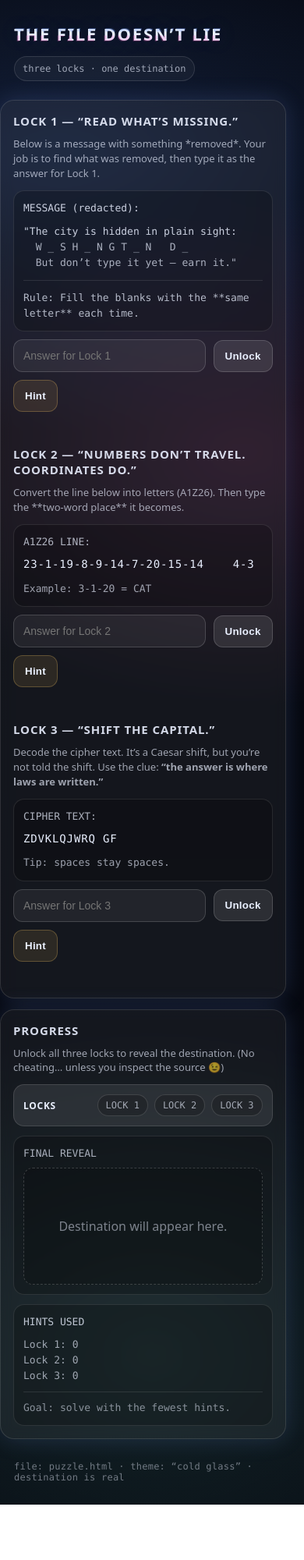
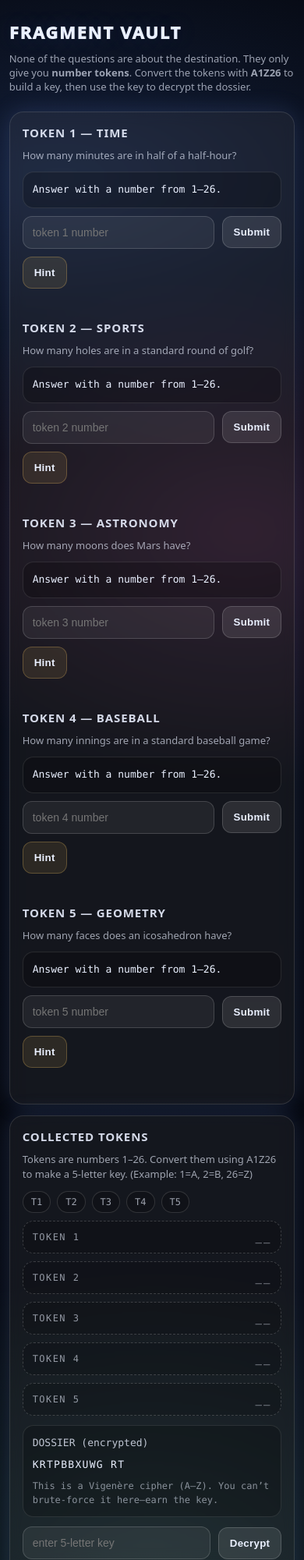
Before and after one commit to tennis6202/Secret, a plain HTML site: page index.html in a window 390 px wide. Shown: the top 2000 px of the page at 78% size. Before the commit the page ends 1929 px from the top, so only its background shows below. Drawn offline with Linux system fonts and the light colour scheme.

Commit message:
Update HTML structure and styles for Fragment Vault

```diff
--- a/index.html
+++ b/index.html
@@ -2,8 +2,8 @@
 <html lang="en">
 <head>
   <meta charset="UTF-8" />
-  <meta name="viewport" content="width=device-width, initial-scale=1"/>
-  <title>PUZZLE FILE</title>
+  <meta name="viewport" content="width=device-width,initial-scale=1"/>
+  <title>Fragment Vault</title>
   <style>
     :root{
       --bg:#070A12;
@@ -15,16 +15,14 @@
       --warn:#ffcc66;
       --bad:#ff5c7a;
       --line:rgba(255,255,255,.12);
-      --glow: 0 0 30px rgba(120, 160, 255, .18);
+      --glow: 0 0 30px rgba(120,160,255,.18);
       --mono: ui-monospace, SFMono-Regular, Menlo, Monaco, Consolas, "Liberation Mono", "Courier New", monospace;
       --sans: system-ui, -apple-system, Segoe UI, Roboto, Helvetica, Arial, sans-serif;
     }
     *{box-sizing:border-box}
     body{
-      margin:0;
-      min-height:100vh;
-      font-family: var(--sans);
-      color:var(--text);
+      margin:0; min-height:100vh;
+      font-family:var(--sans); color:var(--text);
       background:
         radial-gradient(1200px 600px at 20% 10%, rgba(86,140,255,.18), transparent 60%),
         radial-gradient(900px 600px at 80% 30%, rgba(255,110,200,.12), transparent 55%),
@@ -32,49 +30,30 @@
         linear-gradient(180deg, #04060c 0%, #070A12 100%);
       overflow-x:hidden;
     }
-    header{
-      padding:28px 18px 10px;
-      display:flex;
-      justify-content:center;
-    }
-    .wrap{
-      width:min(980px, 94vw);
-    }
-    .title{
-      display:flex;
-      gap:14px;
-      align-items:flex-end;
-      justify-content:space-between;
-      flex-wrap:wrap;
-    }
+    .wrap{ width:min(1050px, 94vw); margin:0 auto; padding:26px 0 30px; }
+    header{ padding:0 0 8px; }
     h1{
       margin:0;
       letter-spacing:.08em;
-      font-weight:800;
-      font-size: clamp(22px, 3.2vw, 34px);
-      text-transform: uppercase;
+      text-transform:uppercase;
+      font-weight:950;
+      font-size: clamp(22px, 3.1vw, 34px);
       text-shadow: var(--glow);
     }
-    .tag{
-      font-family:var(--mono);
-      font-size:12px;
-      padding:8px 10px;
-      border:1px solid var(--line);
-      border-radius:999px;
-      background:rgba(255,255,255,.04);
+    .subhead{
+      margin:10px 0 0;
       color:var(--muted);
-      user-select:none;
+      font-size:13px;
+      line-height:1.4;
+      max-width: 75ch;
     }
-
     .grid{
+      margin-top:14px;
       display:grid;
-      grid-template-columns: 1.1fr .9fr;
+      grid-template-columns: 1.2fr .8fr;
       gap:14px;
-      margin:14px 0 28px;
     }
-    @media (max-width: 860px){
-      .grid{grid-template-columns:1fr}
-    }
+    @media (max-width: 900px){ .grid{grid-template-columns:1fr;} }
 
     .card{
       background: var(--panel);
@@ -88,39 +67,27 @@
       margin:0 0 10px;
       font-size:15px;
       letter-spacing:.06em;
-      text-transform: uppercase;
+      text-transform:uppercase;
       color: rgba(234,240,255,.9);
     }
-    .sub{
+    .hint{
       color:var(--muted);
       font-size:13px;
       line-height:1.45;
       margin:0 0 12px;
     }
-
-    .mono{
-      font-family: var(--mono);
-      font-size: 13px;
-      line-height:1.55;
-    }
-
     .panel{
       background: rgba(0,0,0,.22);
       border:1px solid rgba(255,255,255,.10);
       border-radius:14px;
       padding:12px;
+      font-family:var(--mono);
+      font-size:13px;
+      line-height:1.55;
     }
-
-    .row{
-      display:flex;
-      gap:10px;
-      align-items:center;
-      flex-wrap:wrap;
-      margin-top:10px;
-    }
+    .row{ display:flex; gap:10px; align-items:center; flex-wrap:wrap; margin-top:10px; }
     input{
-      flex:1;
-      min-width: 220px;
+      flex:1; min-width: 220px;
       padding:12px 12px;
       border-radius:12px;
       border:1px solid rgba(255,255,255,.16);
@@ -140,7 +107,7 @@
       background: rgba(255,255,255,.10);
       color: var(--text);
       cursor:pointer;
-      font-weight:700;
+      font-weight:850;
       letter-spacing:.02em;
       transition: transform .12s ease, background .2s ease;
       user-select:none;
@@ -151,39 +118,12 @@
       background: rgba(255, 204, 102, .10);
       border-color: rgba(255, 204, 102, .25);
     }
-
-    .status{
-      margin-top:10px;
-      font-size:13px;
-      color: var(--muted);
-      min-height: 20px;
-    }
+    .status{ margin-top:10px; font-size:13px; color:var(--muted); min-height: 20px; }
     .status.good{ color: var(--good); }
     .status.bad{ color: var(--bad); }
     .status.warn{ color: var(--warn); }
 
-    .lock{
-      display:flex;
-      gap:10px;
-      align-items:center;
-      justify-content:space-between;
-      padding:12px;
-      border-radius:14px;
-      background: var(--panel2);
-      border:1px solid var(--line);
-      margin-top:12px;
-    }
-    .lock b{
-      letter-spacing:.06em;
-      text-transform: uppercase;
-      font-size:12px;
-    }
-    .chips{
-      display:flex;
-      gap:8px;
-      flex-wrap:wrap;
-      justify-content:flex-end;
-    }
+    .chips{ display:flex; gap:8px; flex-wrap:wrap; }
     .chip{
       font-family:var(--mono);
       font-size:12px;
@@ -199,220 +139,183 @@
       background: rgba(87,242,135,.10);
     }
 
-    .footer{
-      padding: 0 18px 28px;
+    .piece{
+      display:flex; align-items:center; justify-content:space-between; gap:10px;
+      padding:12px; border-radius:14px;
+      border:1px dashed rgba(255,255,255,.18);
+      background: rgba(0,0,0,.18);
+      margin-top:10px;
+      font-family:var(--mono);
+    }
+    .piece .label{
+      font-size:12px;
+      letter-spacing:.12em;
+      text-transform:uppercase;
+      color: rgba(234,240,255,.60);
+    }
+    .piece .val{
+      font-size:14px;
+      font-weight:900;
+      letter-spacing:.14em;
+      color: rgba(234,240,255,.95);
+    }
+    .piece .val.muted{ color: rgba(234,240,255,.35); font-weight:700; }
+
+    .final{
+      margin-top:12px;
+      padding:14px;
+      border-radius:14px;
+      border:1px solid rgba(255,255,255,.14);
+      background: rgba(255,255,255,.06);
+      min-height: 180px;
       display:flex;
+      align-items:center;
       justify-content:center;
-      color: rgba(234,240,255,.45);
-      font-size:12px;
-      font-family: var(--mono);
-      letter-spacing:.02em;
+      text-align:center;
     }
 
-    /* a tiny “glitch” vibe */
-    .glitch{
-      position:relative;
-      display:inline-block;
-    }
-    .glitch::before,
-    .glitch::after{
-      content: attr(data-text);
-      position:absolute;
-      left:0; top:0;
-      opacity:.35;
-      pointer-events:none;
-    }
-    .glitch::before{
-      transform: translate(1px, -1px);
-      color: rgba(120,160,255,.85);
-      clip-path: polygon(0 0, 100% 0, 100% 45%, 0 45%);
-    }
-    .glitch::after{
-      transform: translate(-1px, 1px);
-      color: rgba(255,110,200,.75);
-      clip-path: polygon(0 55%, 100% 55%, 100% 100%, 0 100%);
+    .small{
+      font-family:var(--mono);
+      font-size:12px;
+      color: rgba(234,240,255,.55);
+      line-height:1.5;
     }
   </style>
 </head>
 <body>
-  <header>
-    <div class="wrap">
-      <div class="title">
-        <h1 class="glitch" data-text="THE FILE DOESN’T LIE">THE FILE DOESN’T LIE</h1>
-        <div class="tag">three locks · one destination</div>
-      </div>
-    </div>
-  </header>
+  <div class="wrap">
+    <header>
+      <h1>Fragment Vault</h1>
+      <p class="subhead">
+        None of the questions are about the destination. They only give you <b>number tokens</b>.
+        Convert the tokens with <b>A1Z26</b> to build a key, then use the key to decrypt the dossier.
+      </p>
+    </header>
 
-  <main class="wrap">
     <div class="grid">
-
-      <!-- LEFT: PUZZLE -->
+      <!-- LEFT: MINI PUZZLES -->
       <section class="card">
-        <h2>Lock 1 — “Read what’s missing.”</h2>
-        <p class="sub">
-          Below is a message with something *removed*. Your job is to find what was removed,
-          then type it as the answer for Lock 1.
-        </p>
-
-        <div class="panel mono" id="p1">
-          <div style="margin-bottom:10px; color:rgba(234,240,255,.85)">
-            MESSAGE (redacted):
-          </div>
-          <div>
-            <span style="color:rgba(234,240,255,.85)">"The city is hidden in plain sight:</span><br>
-            <span style="color:rgba(234,240,255,.70)">
-              &nbsp;&nbsp;W _ S H _ N G T _ N &nbsp;&nbsp;D _<br>
-              &nbsp;&nbsp;But don’t type it yet — earn it."
-            </span>
-          </div>
-          <hr style="border:0;border-top:1px solid rgba(255,255,255,.10); margin:12px 0;">
-          <div style="color:rgba(234,240,255,.75)">
-            Rule: Fill the blanks with the **same letter** each time.
-          </div>
-        </div>
-
+        <h2>Token 1 — Time</h2>
+        <p class="hint">How many minutes are in half of a half-hour?</p>
+        <div class="panel">Answer with a number from 1–26.</div>
         <div class="row">
-          <input id="a1" placeholder="Answer for Lock 1" autocomplete="off" />
-          <button onclick="check1()">Unlock</button>
+          <input id="a1" placeholder="token 1 number" inputmode="numeric" autocomplete="off">
+          <button onclick="check(1)">Submit</button>
           <button class="hintbtn" onclick="hint(1)">Hint</button>
         </div>
         <div class="status" id="s1"></div>
 
-        <div style="height:14px"></div>
+        <div style="height:10px"></div>
 
-        <h2>Lock 2 — “Numbers don’t travel. Coordinates do.”</h2>
-        <p class="sub">
-          Convert the line below into letters (A1Z26). Then type the **two-word place** it becomes.
-        </p>
-
-        <div class="panel mono" id="p2">
-          <div style="color:rgba(234,240,255,.72)">A1Z26 LINE:</div>
-          <div style="margin-top:8px; font-size:14px; letter-spacing:.06em;">
-            23-1-19-8-9-14-7-20-15-14 &nbsp;&nbsp; 4-3
-          </div>
-          <div style="margin-top:10px; color:rgba(234,240,255,.65)">
-            Example: 3-1-20 = CAT
-          </div>
-        </div>
-
+        <h2>Token 2 — Sports</h2>
+        <p class="hint">How many holes are in a standard round of golf?</p>
+        <div class="panel">Answer with a number from 1–26.</div>
         <div class="row">
-          <input id="a2" placeholder="Answer for Lock 2" autocomplete="off" />
-          <button onclick="check2()">Unlock</button>
+          <input id="a2" placeholder="token 2 number" inputmode="numeric" autocomplete="off">
+          <button onclick="check(2)">Submit</button>
           <button class="hintbtn" onclick="hint(2)">Hint</button>
         </div>
         <div class="status" id="s2"></div>
 
-        <div style="height:14px"></div>
+        <div style="height:10px"></div>
 
-        <h2>Lock 3 — “Shift the capital.”</h2>
-        <p class="sub">
-          Decode the cipher text. It’s a Caesar shift, but you’re not told the shift.
-          Use the clue: <b>“the answer is where laws are written.”</b>
-        </p>
-
-        <div class="panel mono" id="p3">
-          <div style="color:rgba(234,240,255,.72)">CIPHER TEXT:</div>
-          <div style="margin-top:8px; font-size:14px; letter-spacing:.06em;">
-            ZDVKLQJWRQ GF
-          </div>
-          <div style="margin-top:10px; color:rgba(234,240,255,.65)">
-            Tip: spaces stay spaces.
-          </div>
-        </div>
-
+        <h2>Token 3 — Astronomy</h2>
+        <p class="hint">How many moons does Mars have?</p>
+        <div class="panel">Answer with a number from 1–26.</div>
         <div class="row">
-          <input id="a3" placeholder="Answer for Lock 3" autocomplete="off" />
-          <button onclick="check3()">Unlock</button>
+          <input id="a3" placeholder="token 3 number" inputmode="numeric" autocomplete="off">
+          <button onclick="check(3)">Submit</button>
           <button class="hintbtn" onclick="hint(3)">Hint</button>
         </div>
         <div class="status" id="s3"></div>
 
+        <div style="height:10px"></div>
+
+        <h2>Token 4 — Baseball</h2>
+        <p class="hint">How many innings are in a standard baseball game?</p>
+        <div class="panel">Answer with a number from 1–26.</div>
+        <div class="row">
+          <input id="a4" placeholder="token 4 number" inputmode="numeric" autocomplete="off">
+          <button onclick="check(4)">Submit</button>
+          <button class="hintbtn" onclick="hint(4)">Hint</button>
+        </div>
+        <div class="status" id="s4"></div>
+
+        <div style="height:10px"></div>
+
+        <h2>Token 5 — Geometry</h2>
+        <p class="hint">How many faces does an icosahedron have?</p>
+        <div class="panel">Answer with a number from 1–26.</div>
+        <div class="row">
+          <input id="a5" placeholder="token 5 number" inputmode="numeric" autocomplete="off">
+          <button onclick="check(5)">Submit</button>
+          <button class="hintbtn" onclick="hint(5)">Hint</button>
+        </div>
+        <div class="status" id="s5"></div>
       </section>
 
-      <!-- RIGHT: PROGRESS + REVEAL -->
+      <!-- RIGHT: TOKENS + DECRYPT -->
       <aside class="card">
-        <h2>Progress</h2>
-        <p class="sub">
-          Unlock all three locks to reveal the destination.
-          (No cheating… unless you inspect the source 😉)
+        <h2>Collected tokens</h2>
+        <p class="hint">
+          Tokens are numbers 1–26. Convert them using A1Z26 to make a 5-letter key.
+          (Example: 1=A, 2=B, 26=Z)
         </p>
 
-        <div class="lock">
-          <b>Locks</b>
-          <div class="chips">
-            <span class="chip" id="c1">LOCK 1</span>
-            <span class="chip" id="c2">LOCK 2</span>
-            <span class="chip" id="c3">LOCK 3</span>
-          </div>
+        <div class="chips">
+          <span class="chip" id="c1">T1</span>
+          <span class="chip" id="c2">T2</span>
+          <span class="chip" id="c3">T3</span>
+          <span class="chip" id="c4">T4</span>
+          <span class="chip" id="c5">T5</span>
         </div>
+
+        <div class="piece"><div class="label">Token 1</div><div class="val muted" id="t1">__</div></div>
+        <div class="piece"><div class="label">Token 2</div><div class="val muted" id="t2">__</div></div>
+        <div class="piece"><div class="label">Token 3</div><div class="val muted" id="t3">__</div></div>
+        <div class="piece"><div class="label">Token 4</div><div class="val muted" id="t4">__</div></div>
+        <div class="piece"><div class="label">Token 5</div><div class="val muted" id="t5">__</div></div>
 
         <div style="height:12px"></div>
 
         <div class="panel">
-          <div class="mono" style="color:rgba(234,240,255,.70); margin-bottom:8px;">
-            FINAL REVEAL
-          </div>
-          <div id="final" style="
-            min-height: 150px;
-            display:flex;
-            align-items:center;
-            justify-content:center;
-            border-radius:12px;
-            border:1px dashed rgba(255,255,255,.18);
-            background: rgba(0,0,0,.18);
-            text-align:center;
-            padding:14px;
-          ">
-            <div style="color:rgba(234,240,255,.50)">
-              Destination will appear here.
-            </div>
+          <div style="color:rgba(234,240,255,.80); margin-bottom:8px;">DOSSIER (encrypted)</div>
+          <div id="cipher" style="letter-spacing:.10em;">KRTPBBXUWG RT</div>
+          <div class="small" style="margin-top:8px;">
+            This is a Vigenère cipher (A–Z). You can’t brute-force it here—earn the key.
           </div>
         </div>
 
-        <div style="height:12px"></div>
+        <div class="row" style="margin-top:12px;">
+          <input id="key" placeholder="enter 5-letter key" autocomplete="off">
+          <button onclick="unlock()">Decrypt</button>
+        </div>
+        <div class="status" id="sk"></div>
 
-        <div class="panel mono" style="color:rgba(234,240,255,.65)">
-          <div style="margin-bottom:8px; color:rgba(234,240,255,.80)">HINTS USED</div>
-          <div>Lock 1: <span id="h1">0</span></div>
-          <div>Lock 2: <span id="h2">0</span></div>
-          <div>Lock 3: <span id="h3">0</span></div>
-          <hr style="border:0;border-top:1px solid rgba(255,255,255,.10); margin:10px 0;">
-          <div style="color:rgba(234,240,255,.55)">
-            Goal: solve with the fewest hints.
+        <div class="final" id="final">
+          <div style="color:rgba(234,240,255,.50)">
+            Decrypted destination will appear here.
           </div>
         </div>
-
       </aside>
     </div>
-  </main>
-
-  <div class="footer">
-    file: puzzle.html · theme: “cold glass” · destination is real
   </div>
 
   <script>
-    // --- Puzzle state ---
-    const solved = { l1:false, l2:false, l3:false };
-    const hintsUsed = { 1:0, 2:0, 3:0 };
+    // --- Correct token answers (numbers 1–26) ---
+    // Not related to the destination; they form a key only after A1Z26 conversion.
+    const SOL = { 1:15, 2:18, 3:2, 4:9, 5:20 };
 
-    // Answers (normalized)
-    const ANSWERS = {
-      1: "A",                 // missing letter in W _ S H _ N G T _ N D _
-      2: "WASHINGTON DC",      // A1Z26
-      3: "WASHINGTON DC"       // Caesar shift
-    };
+    // Ciphertext is shown; plaintext is NOT stored as plain text.
+    const CIPHER = "KRTPBBXUWG RT";
 
-    function norm(s){
-      return (s || "")
-        .trim()
-        .toUpperCase()
-        .replace(/\s+/g, " ")
-        .replace(/[^\w\s]/g, ""); // remove punctuation
-    }
+    const got = {1:null,2:null,3:null,4:null,5:null};
+    const hints = {1:0,2:0,3:0,4:0,5:0};
 
-    function setChip(n, on){
-      document.getElementById("c"+n).classList.toggle("on", !!on);
+    function normNum(x){
+      const n = parseInt(String(x).trim(), 10);
+      if (!Number.isFinite(n)) return null;
+      return n;
     }
 
     function setStatus(id, msg, type){
@@ -421,114 +324,135 @@
       el.className = "status" + (type ? " " + type : "");
     }
 
-    function revealIfDone(){
-      if (solved.l1 && solved.l2 && solved.l3){
-        const final = document.getElementById("final");
-        final.innerHTML = `
-          <div>
-            <div style="font-size:12px; letter-spacing:.14em; text-transform:uppercase; color:rgba(234,240,255,.65)">
-              Destination
-            </div>
-            <div style="margin-top:10px; font-size:26px; font-weight:900; letter-spacing:.08em; text-shadow: var(--glow);">
-              WASHINGTON, D.C.
-            </div>
-            <div style="margin-top:10px; color:rgba(234,240,255,.70)">
-              You found the capital.
-            </div>
-          </div>
-        `;
+    function markToken(i, val){
+      got[i] = val;
+      const chip = document.getElementById("c"+i);
+      chip.classList.add("on");
+      const t = document.getElementById("t"+i);
+      t.textContent = String(val).padStart(2,"0");
+      t.classList.remove("muted");
+    }
+
+    function allTokens(){
+      return [1,2,3,4,5].every(i => got[i] !== null);
+    }
+
+    function check(i){
+      const input = document.getElementById("a"+i);
+      const n = normNum(input.value);
+      if (n === null){
+        setStatus("s"+i, "Type a number.", "warn");
+        return;
+      }
+      if (n < 1 || n > 26){
+        setStatus("s"+i, "Keep it between 1 and 26.", "warn");
+        return;
+      }
+      if (n === SOL[i]){
+        markToken(i, n);
+        setStatus("s"+i, "Token secured.", "good");
+        if (allTokens()){
+          setStatus("sk", "All tokens collected. Convert them with A1Z26 to build the 5-letter key.", "warn");
+        }
+      } else {
+        setStatus("s"+i, "Incorrect. Try again.", "bad");
       }
     }
 
-    // --- Checks ---
-    function check1(){
-      const a = norm(document.getElementById("a1").value);
-      if (!a){
-        setStatus("s1", "Type a single letter.", "warn");
+    function hint(i){
+      hints[i]++;
+      const msgs = {
+        1: [
+          "Half of a half-hour is half of 30 minutes.",
+          "Half of 30 is 15."
+        ],
+        2: [
+          "A standard golf course has the same number of holes as a full scorecard.",
+          "It’s 18."
+        ],
+        3: [
+          "Mars has two small moons with names from mythology.",
+          "Phobos and Deimos = 2."
+        ],
+        4: [
+          "A normal game (not extras) has 9 innings.",
+          "It’s 9."
+        ],
+        5: [
+          "An icosahedron is one of the Platonic solids.",
+          "It has 20 faces."
+        ]
+      };
+      const m = msgs[i][Math.min(hints[i]-1, msgs[i].length-1)];
+      setStatus("s"+i, m, "warn");
+    }
+
+    // --- Vigenère decrypt (A–Z only; spaces preserved) ---
+    function vigenereDecrypt(cipher, key){
+      const A = "ABCDEFGHIJKLMNOPQRSTUVWXYZ";
+      const k = key.toUpperCase().replace(/[^A-Z]/g,"");
+      if (!k) return "";
+      let out = "";
+      let ki = 0;
+      for (const ch of cipher.toUpperCase()){
+        if (A.includes(ch)){
+          const c = A.indexOf(ch);
+          const kk = A.indexOf(k[ki % k.length]);
+          const p = (c - kk + 26) % 26;
+          out += A[p];
+          ki++;
+        } else {
+          out += ch;
+        }
+      }
+      return out;
+    }
+
+    function unlock(){
+      const raw = (document.getElementById("key").value || "").trim().toUpperCase();
+      if (!allTokens()){
+        setStatus("sk", "You don’t have all the tokens yet.", "bad");
         return;
       }
-      if (a === ANSWERS[1]){
-        solved.l1 = true;
-        setChip(1,true);
-        setStatus("s1", "Unlocked. The same missing letter fills every blank.", "good");
-        revealIfDone();
-      } else {
-        setStatus("s1", "Nope. The *same* letter fills every blank.", "bad");
+      if (!/^[A-Z]{5}$/.test(raw)){
+        setStatus("sk", "Key must be 5 letters (A–Z).", "warn");
+        return;
       }
+
+      // Compute the “earned” key from tokens via A1Z26 (no direct place clue).
+      const A = "ABCDEFGHIJKLMNOPQRSTUVWXYZ";
+      const earned =
+        A[got[1]-1] + A[got[2]-1] + A[got[3]-1] + A[got[4]-1] + A[got[5]-1];
+
+      if (raw !== earned){
+        setStatus("sk", "Wrong key. Check your A1Z26 conversion.", "bad");
+        return;
+      }
+
+      const plain = vigenereDecrypt(CIPHER, raw); // yields the destination phrase
+      setStatus("sk", "Decrypted.", "good");
+
+      document.getElementById("final").innerHTML = `
+        <div>
+          <div style="font-size:12px; letter-spacing:.14em; text-transform:uppercase; color:rgba(234,240,255,.65)">
+            Destination
+          </div>
+          <div style="margin-top:10px; font-size:26px; font-weight:950; letter-spacing:.08em; text-shadow: var(--glow);">
+            ${plain.replace(" DC", ", D.C.")}
+          </div>
+          <div style="margin-top:10px; color:rgba(234,240,255,.70)">
+            You earned the key first — then the location.
+          </div>
+        </div>
+      `;
     }
 
-    function check2(){
-      const a = norm(document.getElementById("a2").value);
-      if (!a){
-        setStatus("s2", "Type the decoded two-word place.", "warn");
-        return;
-      }
-      if (a === ANSWERS[2]){
-        solved.l2 = true;
-        setChip(2,true);
-        setStatus("s2", "Unlocked. A1Z26 points somewhere important.", "good");
-        revealIfDone();
-      } else {
-        setStatus("s2", "Not quite. Convert each number to a letter: 1=A, 2=B, ...", "bad");
-      }
-    }
-
-    function check3(){
-      const a = norm(document.getElementById("a3").value);
-      if (!a){
-        setStatus("s3", "Type the decoded phrase.", "warn");
-        return;
-      }
-      if (a === ANSWERS[3]){
-        solved.l3 = true;
-        setChip(3,true);
-        setStatus("s3", "Unlocked. The shift was 3 (classic).", "good");
-        revealIfDone();
-      } else {
-        setStatus("s3", "Nope. Try a Caesar shift (common one is 3).", "bad");
-      }
-    }
-
-    // --- Hints ---
-    function hint(n){
-      hintsUsed[n]++;
-      document.getElementById("h"+n).textContent = hintsUsed[n];
-
-      if (n === 1){
-        const msgs = [
-          "Look at W _ S H _ N G T _ N D _. What word does that look like?",
-          "Only ONE letter is missing, repeated every time.",
-          "Try the letter that makes W A S H A N G T A N ... become real."
-        ];
-        setStatus("s1", msgs[Math.min(hintsUsed[n]-1, msgs.length-1)], "warn");
-      }
-
-      if (n === 2){
-        const msgs = [
-          "A1Z26 means 1=A, 26=Z. Convert each chunk.",
-          "23=W, 1=A, 19=S, 8=H, 9=I, 14=N, 7=G, 20=T, 15=O, 14=N",
-          "Second word: 4=D, 3=C."
-        ];
-        setStatus("s2", msgs[Math.min(hintsUsed[n]-1, msgs.length-1)], "warn");
-      }
-
-      if (n === 3){
-        const msgs = [
-          "It’s a Caesar shift: move letters backward by a fixed amount.",
-          "Try shifting each letter back by 3 (A↤D, B↤E, ...).",
-          "ZDVKLQJWRQ GF → WASHINGTON DC"
-        ];
-        setStatus("s3", msgs[Math.min(hintsUsed[n]-1, msgs.length-1)], "warn");
-      }
-    }
-
-    // Small quality-of-life: Enter key submits the nearest lock
-    document.addEventListener("keydown", (e) => {
+    // Enter key submits the current field
+    document.addEventListener("keydown", (e)=>{
       if (e.key !== "Enter") return;
-      const active = document.activeElement?.id;
-      if (active === "a1") check1();
-      if (active === "a2") check2();
-      if (active === "a3") check3();
+      const id = document.activeElement?.id || "";
+      if (id.startsWith("a")) check(parseInt(id.slice(1),10));
+      if (id === "key") unlock();
     });
   </script>
 </body>
```
